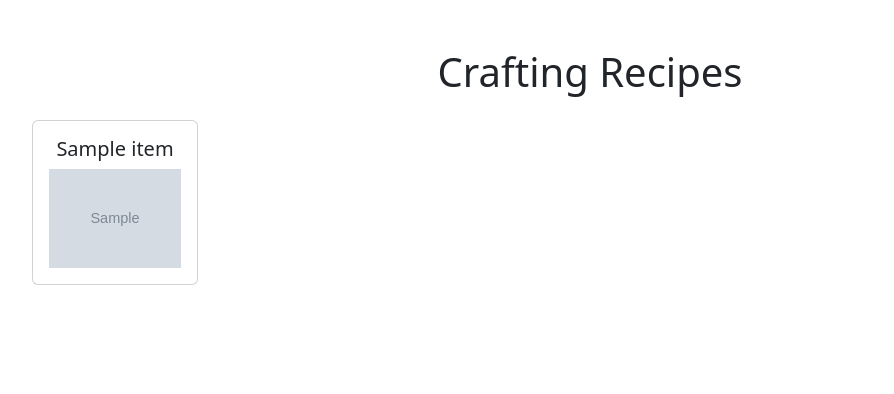
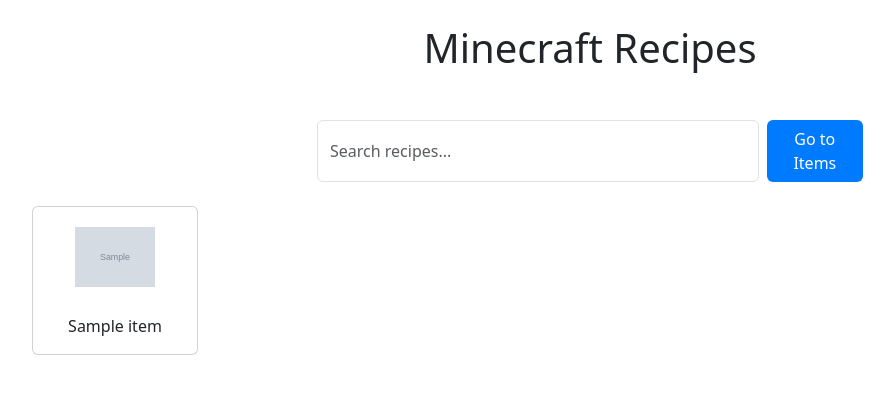
Before and after one commit to staten-island-tech/flask-api-project-Nom075, a Flask app: page /recipes in a window 1280 px wide. Shown: the top 394 px of the page, without its empty margins (50-944 px from the left). Run offline with Flask 3, Linux system fonts and the light colour scheme; grey boxes marked "Sample" are stand-in pictures; a database or web service that is not in the repository returns one stand-in record (values such as "Sample title"); data that the repository does not hold is empty.

Commit message:
Dont open this

```diff
--- a/app.py
+++ b/app.py
@@ -21,18 +21,26 @@
 # --- ITEMS PAGE ---
 @app.route("/items")
 def items():
+    # Fetch item data
     response = requests.get("https://raw.githubusercontent.com/anish-shanbhag/minecraft-api/master/data/items.json")
     if response.status_code == 200:
         data = response.json()
         items = []
+
+        # Fetch images for items
+        item_images = fetch_item_images()
+
+        # Prepare items list
         for item in data:
             items.append({
                 'name': item['name'],
                 'description': item.get('description', 'N/A'),
                 'image': item.get('image', 'N/A'),
                 'renewable': item.get('renewable', 'N/A'),
-                'stackSize': item.get('stackSize', 'N/A')
+                'stackSize': item.get('stackSize', 'N/A'),
+                'recipe': item.get('recipe', None)  # Handle recipe if available
             })
+
         return render_template("items.html", items=items)
     else:
         return "Failed to fetch item data", 500
--- a/templates/recipes.html
+++ b/templates/recipes.html
@@ -2,9 +2,31 @@
 <html lang="en">
 <head>
   <meta charset="UTF-8" />
-  <title>Crafting Recipes</title>
+  <meta name="viewport" content="width=device-width, initial-scale=1.0"/>
+  <title>Minecraft Recipes</title>
   <link href="https://cdn.jsdelivr.net/npm/bootstrap@5.3.5/dist/css/bootstrap.min.css" rel="stylesheet">
   <style>
+    .card-img-top {
+      width: 80px;
+      height: 80px;
+      object-fit: contain;
+      margin: 10px auto;
+    }
+    .card {
+      max-width: 220px;
+      margin: auto;
+      font-size: 14px;
+      transition: transform 0.3s ease; /* Smooth transition */
+    }
+    .card:hover {
+      transform: scale(1.05); /* Grow slightly on hover */
+    }
+    .card-body {
+      padding: 10px;
+    }
+    .card-title {
+      font-size: 16px;
+    }
     .grid {
       display: grid;
       grid-template-columns: repeat(3, 60px);
@@ -18,18 +40,37 @@
       background-color: #eee;
       border: 1px solid #ccc;
     }
+    .btn-blue {
+      background-color: #007bff;
+      color: white;
+    }
+    .btn-blue:hover {
+      background-color: #0056b3;
+    }
   </style>
 </head>
 <body>
-  <div class="container mt-5">
-    <h1 class="text-center mb-4">Crafting Recipes</h1>
+  <div class="container my-4">
+    <h1 class="text-center mb-5">Minecraft Recipes</h1>
+    <div class="row mb-4">
+      <div class="col-md-6 offset-md-3">
+        <div class="d-flex">
+          <!-- Search Bar -->
+          <input type="text" id="searchBar" class="form-control" placeholder="Search recipes...">
+          <!-- Button to navigate to Items -->
+          <a href="/items" class="btn btn-blue ms-2">Go to Items</a>
+        </div>
+      </div>
+    </div>
+
     <div class="row">
       {% for recipe in recipes %}
-      <div class="col-6 col-sm-4 col-md-3 col-lg-2 mb-4">
-        <div class="card text-center" data-bs-toggle="modal" data-bs-target="#modal{{ loop.index }}">
+      <div class="col-6 col-sm-4 col-md-3 col-lg-2 mb-3 item-card" data-name="{{ recipe.item | lower }}">
+
+        <div class="card h-100 text-center" role="button" data-bs-toggle="modal" data-bs-target="#modal{{ loop.index }}">
+          <img src="{{ recipe.item_image }}" class="card-img-top" alt="{{ recipe.item }}">
           <div class="card-body">
             <h5 class="card-title">{{ recipe.item }}</h5>
-            <img src="{{ recipe.item_image }}" alt="{{ recipe.item }}" class="img-fluid">
           </div>
         </div>
 
@@ -39,7 +80,7 @@
             <div class="modal-content">
               <div class="modal-header">
                 <h5 class="modal-title" id="modalLabel{{ loop.index }}">{{ recipe.item }}</h5>
-                <button type="button" class="btn-close" data-bs-dismiss="modal"></button>
+                <button type="button" class="btn-close" data-bs-dismiss="modal" aria-label="Close"></button>
               </div>
               <div class="modal-body">
                 <h6>Crafting Grid:</h6>
@@ -58,5 +99,20 @@
   </div>
 
   <script src="https://cdn.jsdelivr.net/npm/bootstrap@5.3.5/dist/js/bootstrap.bundle.min.js"></script>
+  <script>
+    document.getElementById('searchBar').addEventListener('keyup', function() {
+      const searchTerm = this.value.toLowerCase();
+      const recipes = document.querySelectorAll('.item-card');
+
+      recipes.forEach(recipe => {
+        const name = recipe.getAttribute('data-name');
+        if (name.includes(searchTerm)) {
+          recipe.style.display = '';
+        } else {
+          recipe.style.display = 'none';
+        }
+      });
+    });
+  </script>
 </body>
 </html>
```
Also changed, not shown: templates/items.html (+46 -2 lines).
